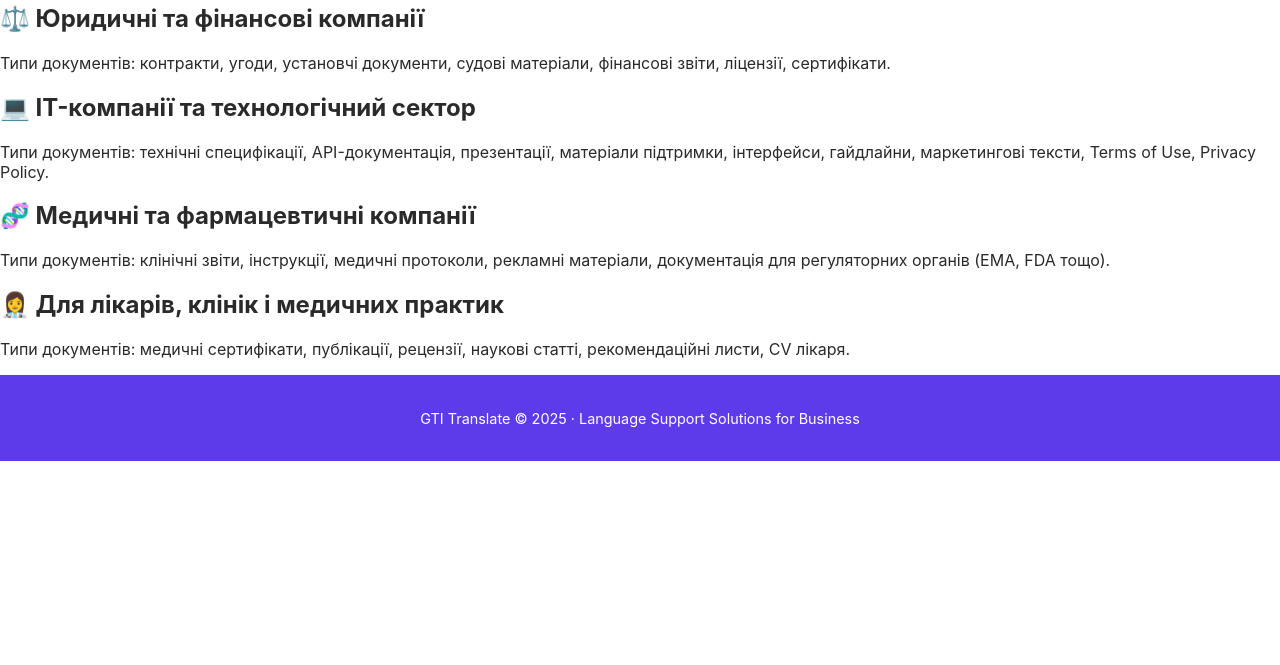
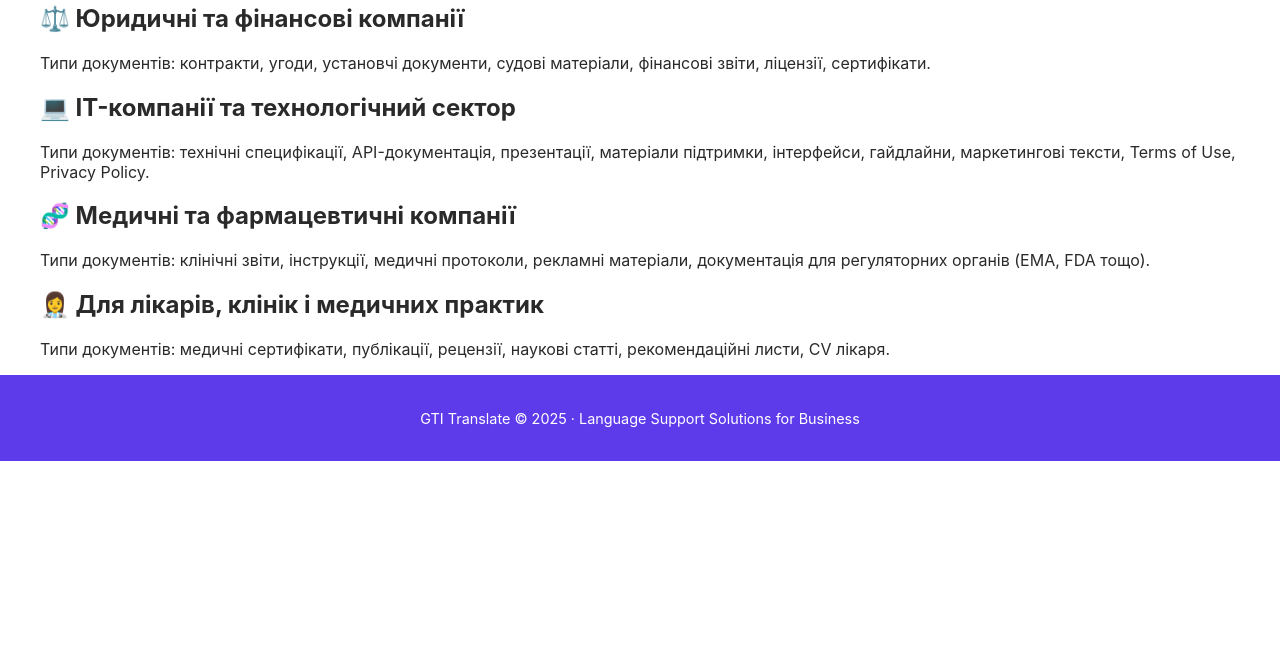
Before and after one commit to Helen369-gif1/gti-translate, a plain HTML site: page solutions.html in a window 1280 px wide. Shown: the part 135-800 px from the top of the page. Drawn offline with Linux system fonts and the light colour scheme.

Commit message:
Update solutions.html

```diff
--- a/solutions.html
+++ b/solutions.html
@@ -19,7 +19,7 @@
     </nav>
   </header>
 
-  <section class="page-section">
+ <section class="page-section" style="padding-left: 40px;">
     <h1>Рішення для бізнесу</h1>
 
     <h2>⚖️ Юридичні та фінансові компанії</h2>
@@ -33,7 +33,8 @@
 
     <h2>👩‍⚕️ Для лікарів, клінік і медичних практик</h2>
     <p>Типи документів: медичні сертифікати, публікації, рецензії, наукові статті, рекомендаційні листи, CV лікаря.</p>
-  </section>
+</section>
+
 
   <footer>
     <p>GTI Translate © 2025 · Language Support Solutions for Business</p>
```
